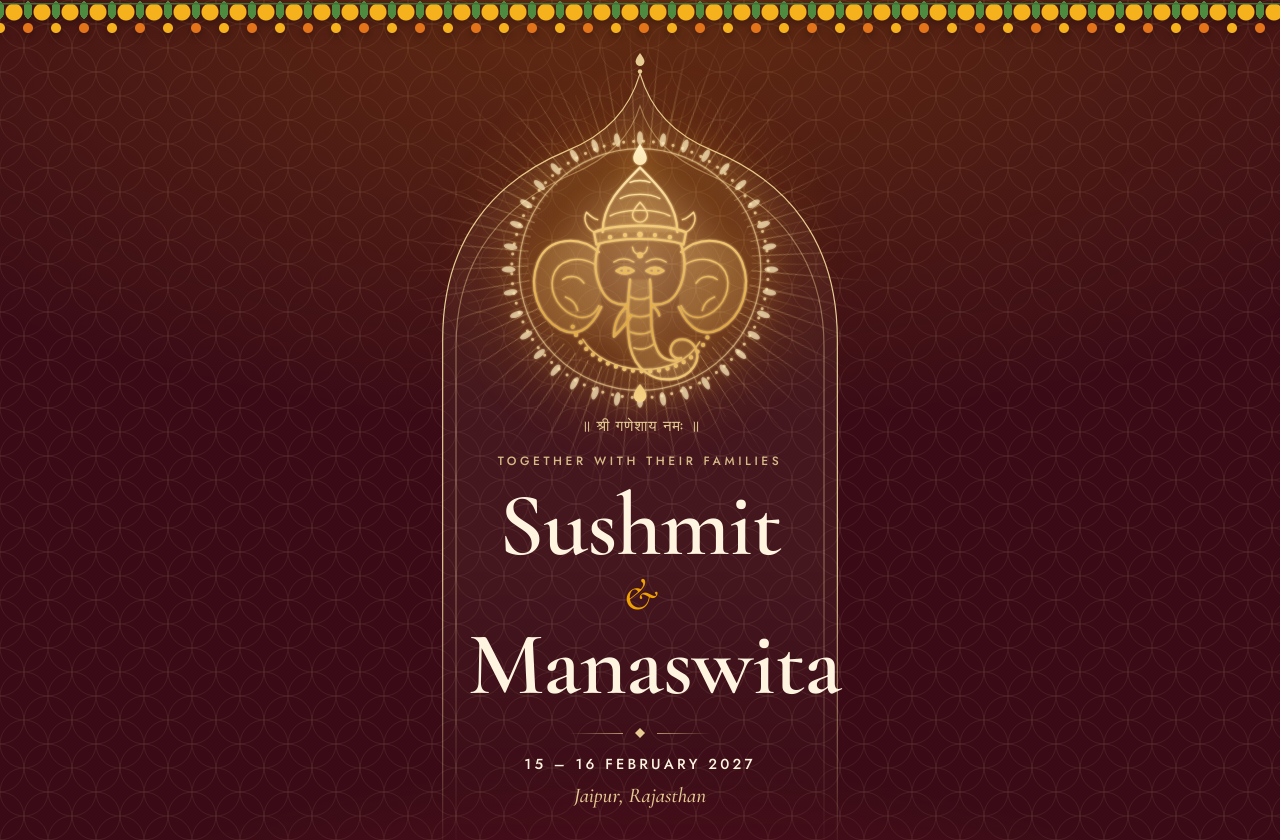
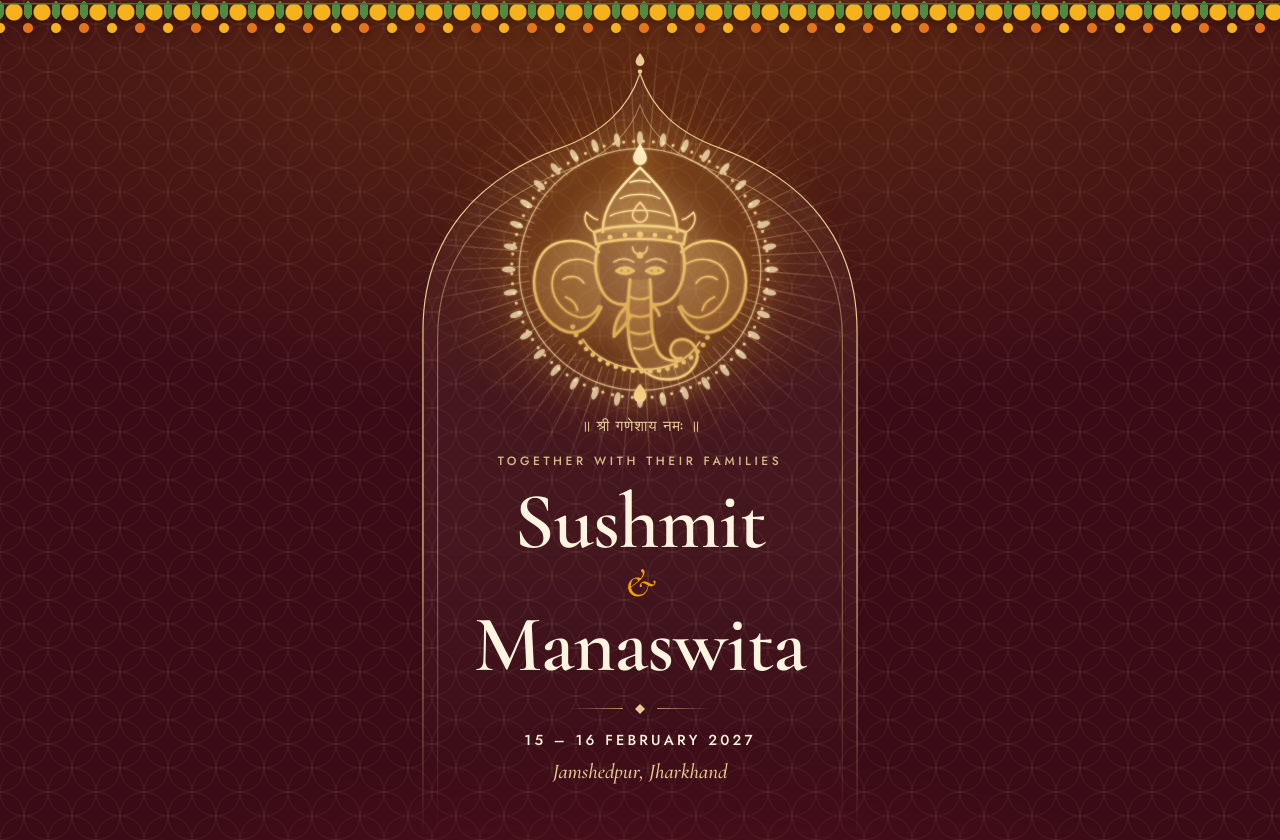
Before and after one commit to saumyakumar/wedding, a plain HTML site: page index.html in a window 1280 px wide. Shown: the top 840 px of the page. Drawn offline with nearby package versions, Linux system fonts and the light colour scheme.

Commit message:
Set Jamshedpur, add Sushmit's contact, fit names to arch on all screens

```diff
--- a/index.html
+++ b/index.html
@@ -7,9 +7,9 @@
 <!-- TODO: the title and the description/og: tags below are what WhatsApp shows in the link preview.
      Link previews don't run JavaScript, so edit these by hand as well as CONFIG. -->
 <title>Sushmit &amp; Manaswita · Wedding Celebrations</title>
-<meta name="description" content="Schedule, venues, dress codes and calendar invites for the wedding celebrations of Sushmit Shekhar &amp; Manaswita Datta, 15–16 February 2027.">
+<meta name="description" content="Schedule, venues, dress codes and calendar invites for the wedding celebrations of Sushmit Shekhar &amp; Manaswita Datta, 15–16 February 2027, Jamshedpur.">
 <meta property="og:title" content="Sushmit &amp; Manaswita · Wedding Celebrations">
-<meta property="og:description" content="Schedule, venues, dress codes and calendar invites. 15–16 February 2027">
+<meta property="og:description" content="Schedule, venues, dress codes and calendar invites. 15–16 February 2027 · Jamshedpur">
 <meta property="og:type" content="website">
 <meta property="og:url" content="https://saumyakumar.github.io/wedding/">
 <meta name="theme-color" content="#3A0B16">
@@ -80,7 +80,7 @@
       radial-gradient(circle at 50% 28px, #F5B21C 4.5px, transparent 5.5px) 28px 0 / 56px 38px repeat-x;
     filter: drop-shadow(0 3px 4px rgba(0,0,0,.35)); }
   .hero-inner { position: relative; max-width: 720px; margin: 0 auto; padding: 18px 16px 0; }
-  .arch { position: relative; width: min(100%, 340px); margin: 14px auto 0; padding: 58px 20px 40px; }
+  .arch { position: relative; width: min(100%, 340px); margin: 14px auto 0; padding: 58px 20px 40px; container-type: inline-size; }
   /* Ganesha: gold line art with halo, sunburst and glow */
   .deity { position: relative; width: 214px; height: 226px; margin: 0 auto 10px; animation: deity-in 1.6s var(--ease) both; }
   .deity-glow { position: absolute; left: 50%; top: 46%; width: 460px; height: 460px; transform: translate(-50%, -50%); pointer-events: none;
@@ -119,7 +119,8 @@
   @keyframes rise { from { opacity: 0; transform: translateY(14px); } }
   .blessing { font-size: 15px; letter-spacing: .06em; color: var(--gold-2); margin-bottom: 14px; }
   .overline { font-size: 12px; font-weight: 500; letter-spacing: .3em; text-transform: uppercase; color: rgba(230,204,148,.9); }
-  .names { margin-top: 14px; font-size: clamp(3.3rem, 16vw, 5.6rem); font-weight: 600; line-height: .92; color: #FFF4E0; letter-spacing: -.01em; }
+  .names .nm { display: block; white-space: nowrap; }
+  .names { margin-top: 14px; font-size: clamp(2.6rem, 13vw, 4.2rem); font-size: min(5.4rem, 21cqi); font-weight: 600; line-height: .92; color: #FFF4E0; letter-spacing: -.01em; }
   .names .amp { display: block; font-style: italic; font-weight: 500; font-size: .5em; line-height: 1.25; color: var(--marigold); }
   .rule { display: flex; align-items: center; justify-content: center; gap: 12px; margin: 22px 0 14px; color: var(--gold-2); }
   .rule::before, .rule::after { content: ""; width: 54px; height: 1px; background: linear-gradient(90deg, transparent, currentColor); opacity: .7; }
@@ -349,7 +350,7 @@
   @media (min-width: 760px) {
     body { font-size: 18px; }
     .hero { padding-bottom: 72px; }
-    .arch { width: 400px; padding: 70px 28px 48px; }
+    .arch { width: 440px; padding: 70px 30px 48px; }
     .deity { width: 250px; height: 264px; }
     .ev-head { padding: 28px 28px 22px; grid-template-columns: 64px 1fr auto; gap: 20px; }
     .ev + .ev::before { left: 59px; }
@@ -593,16 +594,14 @@ const CONFIG = {
   couple: ["Sushmit", "Manaswita"],                  // Sushmit Shekhar & Manaswita Datta (first names shown on the page)
   blessing: "॥ श्री गणेशाय नमः ॥",                    // TODO: line above the names (e.g. "॥ शुभ विवाह ॥"), or "" to hide
   hashtag: "#SushmitWedsManaswita",                  // TODO: confirm the wedding hashtag
-  city: "Jaipur, Rajasthan",                         // TODO: placeholder city; replace once confirmed
+  city: "Jamshedpur, Jharkhand",                     // City shown under the dates
   welcome: "",                                       // Optional: a short welcome line under the arch ("" hides it)
   siteUrl: "https://saumyakumar.github.io/wedding/", // Live page URL, used for the QR code and WhatsApp share. Change only if the page moves.
   photoAlbumUrl: "https://photos.app.goo.gl/REPLACE-WITH-YOUR-ALBUM-LINK", // TODO: Google Photos shared-album link (Share → Create link)
-  shareMessage: "You're invited! 💐 Sushmit & Manaswita's wedding celebrations, 15–16 February 2027. Schedule, venues, dress codes and calendar invites: {url}", // TODO: add the city once confirmed; {url} becomes the page link
+  shareMessage: "You're invited! 💐 Sushmit & Manaswita's wedding celebrations, 15–16 February 2027 in Jamshedpur. Schedule, venues, dress codes and calendar invites: {url}", // WhatsApp message; {url} becomes the page link
 
-  contacts: [                                        // TODO: real names, roles and phone numbers (with +91)
-    { name: "Rohan Mehta",  role: "Bride's brother · travel & stay",  phone: "+91 98290 00001" }, // TODO
-    { name: "Priya Sharma", role: "Groom's cousin · venues & timings", phone: "+91 98290 00002" }, // TODO
-    { name: "Kabir Singh",  role: "Wedding planner",                  phone: "+91 98290 00003" }  // TODO
+  contacts: [                                        // Add more as { name, role, phone } — phone with +91
+    { name: "Sushmit Shekhar", role: "Groom", phone: "+91 91996 94008" }
   ],
 
   // accent  = the function's colour on its card.
@@ -611,9 +610,9 @@ const CONFIG = {
     { // TODO: date/time are placeholders on 15–16 Feb; confirm every field of this event
       name: "Haldi",
       date: "2027-02-15", start: "09:30", end: "12:30",
-      venue: "Courtyard Lawns, Haveli Rang Mahal",
-      address: "12 Civil Lines Road, Jaipur, Rajasthan 302006",
-      mapsUrl: "https://www.google.com/maps/search/?api=1&query=Haveli+Rang+Mahal+Civil+Lines+Jaipur",
+      venue: "Venue to be announced",                // TODO: venue name
+      address: "Jamshedpur, Jharkhand",              // TODO: full address
+      mapsUrl: "https://www.google.com/maps/search/?api=1&query=Jamshedpur%2C+Jharkhand", // TODO: Google Maps link to the venue
       dressCode: "Shades of yellow — and clothes you don't mind getting turmeric on",
       note: "Brunch will be served. Bring a spare outfit if you plan to join the fun.",
       accent: "#E3A008", palette: ["#F5C518", "#F9E08B", "#FFFFFF"]
@@ -621,9 +620,9 @@ const CONFIG = {
     { // TODO: date/time are placeholders on 15–16 Feb; confirm every field of this event
       name: "Mehendi",
       date: "2027-02-15", start: "15:00", end: "18:30",
-      venue: "Garden Pavilion, Haveli Rang Mahal",
-      address: "12 Civil Lines Road, Jaipur, Rajasthan 302006",
-      mapsUrl: "https://www.google.com/maps/search/?api=1&query=Haveli+Rang+Mahal+Civil+Lines+Jaipur",
+      venue: "Venue to be announced",                // TODO: venue name
+      address: "Jamshedpur, Jharkhand",              // TODO: full address
+      mapsUrl: "https://www.google.com/maps/search/?api=1&query=Jamshedpur%2C+Jharkhand", // TODO: Google Maps link to the venue
       dressCode: "Greens, pinks and festive florals",
       note: "Henna artists for every guest, chaat counters and Rajasthani folk music.",
       accent: "#4F7A3A", palette: ["#4F7A3A", "#9CC17B", "#E66F9B"]
@@ -631,9 +630,9 @@ const CONFIG = {
     { // TODO: date/time are placeholders on 15–16 Feb; confirm every field of this event
       name: "Sangeet",
       date: "2027-02-15", start: "20:00", end: "23:30",
-      venue: "Durbar Hall, Sheesh Bagh Palace",
-      address: "Amer Road, Jaipur, Rajasthan 302002",
-      mapsUrl: "https://www.google.com/maps/search/?api=1&query=Sheesh+Bagh+Palace+Amer+Road+Jaipur",
+      venue: "Venue to be announced",                // TODO: venue name
+      address: "Jamshedpur, Jharkhand",              // TODO: full address
+      mapsUrl: "https://www.google.com/maps/search/?api=1&query=Jamshedpur%2C+Jharkhand", // TODO: Google Maps link to the venue
       dressCode: "Glam Indo-western — sequins and shimmer welcome",
       note: "Family performances begin at 9:00 PM, followed by dinner and dancing.",
       accent: "#B0306A", palette: ["#B0306A", "#2B2B6E", "#D9B45A"]
@@ -641,9 +640,9 @@ const CONFIG = {
     { // TODO: date/time are placeholders on 15–16 Feb; confirm every field of this event
       name: "Wedding",
       date: "2027-02-16", start: "11:00", end: "15:00",
-      venue: "Mandap Lawns, Sheesh Bagh Palace",
-      address: "Amer Road, Jaipur, Rajasthan 302002",
-      mapsUrl: "https://www.google.com/maps/search/?api=1&query=Sheesh+Bagh+Palace+Amer+Road+Jaipur",
+      venue: "Venue to be announced",                // TODO: venue name
+      address: "Jamshedpur, Jharkhand",              // TODO: full address
+      mapsUrl: "https://www.google.com/maps/search/?api=1&query=Jamshedpur%2C+Jharkhand", // TODO: Google Maps link to the venue
       dressCode: "Traditional Indian — sarees, lehengas, sherwanis, bandhgalas",
       note: "The baraat arrives at 11:00 AM; pheras at 12:30 PM. Lunch follows.",
       accent: "#A51C30", palette: ["#A51C30", "#E07B39", "#D4AF37"]
@@ -651,11 +650,11 @@ const CONFIG = {
     { // TODO: date/time are placeholders on 15–16 Feb; confirm every field of this event
       name: "Reception",
       date: "2027-02-16", start: "19:30", end: "23:30",
-      venue: "Grand Ballroom, The Aravalli Hotel",
-      address: "Tonk Road, Jaipur, Rajasthan 302015",
-      mapsUrl: "https://www.google.com/maps/search/?api=1&query=Aravalli+Hotel+Tonk+Road+Jaipur",
+      venue: "Venue to be announced",                // TODO: venue name
+      address: "Jamshedpur, Jharkhand",              // TODO: full address
+      mapsUrl: "https://www.google.com/maps/search/?api=1&query=Jamshedpur%2C+Jharkhand", // TODO: Google Maps link to the venue
       dressCode: "Evening formal — suits, gowns or your finest saree",
-      note: "Dinner, toasts and dancing. Ask any of our contacts if you need an airport drop the next day.",
+      note: "Dinner, toasts and dancing. Ask us if you need a drop to the station or airport the next day.",
       accent: "#2F4A7A", palette: ["#1F2A44", "#2F4A7A", "#C0C0C8"]
     }
   ]
@@ -900,9 +899,21 @@ const CONFIG = {
     }
   }
 
+  // Shrink the names if a long one would overflow the arch (any screen size)
+  function fitNames() {
+    const h = $("#names"), box = h.parentElement;
+    h.style.fontSize = "";
+    const avail = box.clientWidth;
+    const widest = Math.max(...[...h.querySelectorAll(".nm")].map((n) => n.scrollWidth));
+    if (widest > avail) h.style.fontSize = (parseFloat(getComputedStyle(h).fontSize) * avail / widest * 0.97).toFixed(1) + "px";
+  }
+  if (document.fonts && document.fonts.ready) document.fonts.ready.then(fitNames);
+  window.addEventListener("resize", () => { clearTimeout(fitNames.t); fitNames.t = setTimeout(fitNames, 120); });
+
   function renderHeader() {
     const [a, b] = CONFIG.couple.map(escHtml);
-    $("#names").innerHTML = `${a}<span class="amp" aria-hidden="true">&amp;</span><span class="sr-only"> and </span>${b}`;
+    $("#names").innerHTML = `<span class="nm">${a}</span><span class="amp" aria-hidden="true">&amp;</span><span class="sr-only"> and </span><span class="nm">${b}</span>`;
+    fitNames();
     const mono = '<svg class="mono-lotus" viewBox="0 0 64 32" aria-hidden="true"><use href="#m-lotus"/></svg>';
     $("#mono-sm").innerHTML = mono; $("#mono-lg").innerHTML = mono;
     document.title = coupleName + " · Wedding Celebrations";
```
